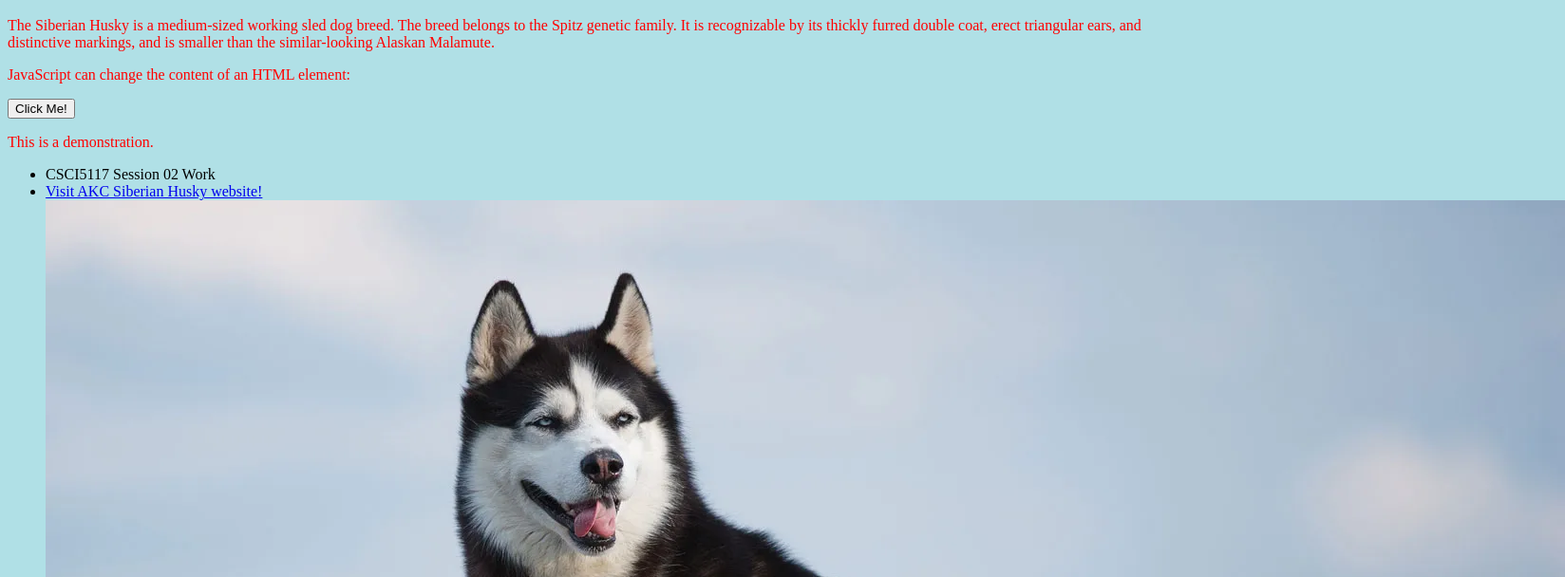
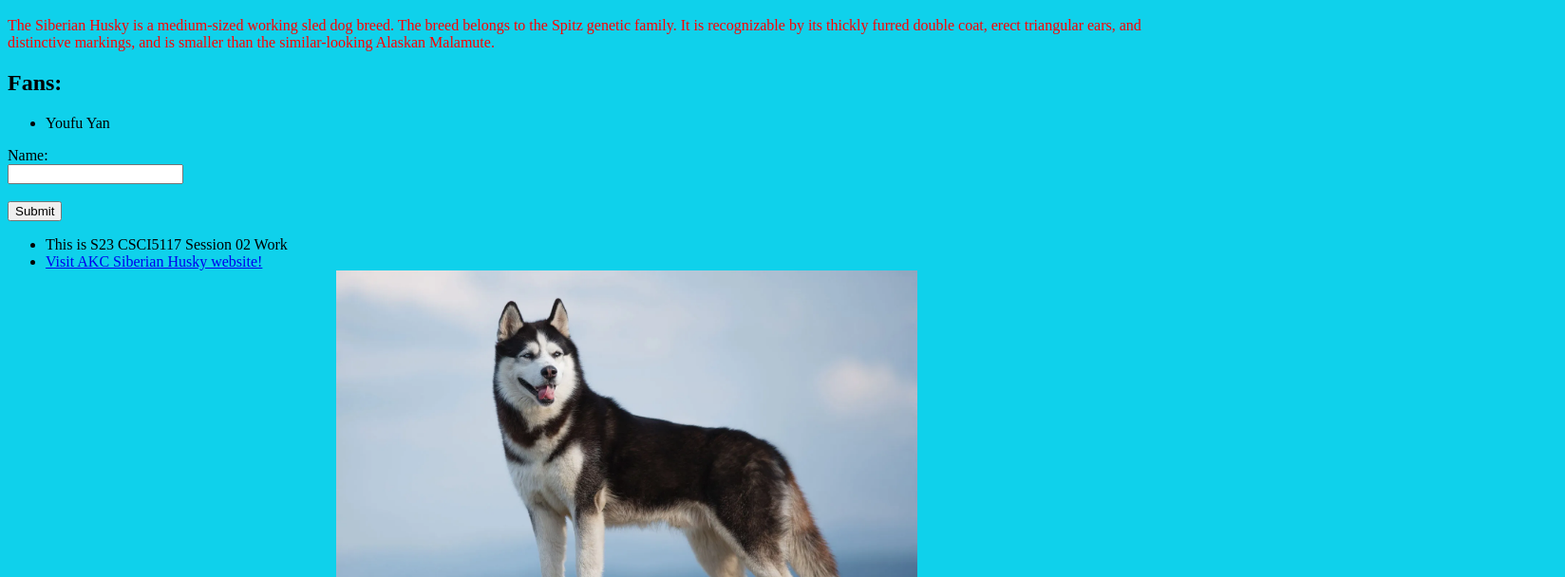
Before and after one commit to youfuyan/Session-02-2023-01-23, a plain HTML site: page index.html in a window 1280 px wide. Shown: the part 120-728 px from the top of the page at 95% size, 1648 px wide, since content can reach past the window. Drawn offline with Linux system fonts and the light colour scheme.

Commit message:
addName function

```diff
--- /dev/null
+++ b/addName.js
@@ -0,0 +1,9 @@
+function addName() {
+  let name = document.getElementById('name').value;
+  if (name) {
+    console.log(name);
+    document.getElementById('nameList').innerHTML += '<li> ' + name + '</li>';
+  } else {
+    console.log('Empty name was not added');
+  }
+}
--- a/index.html
+++ b/index.html
@@ -7,6 +7,8 @@
       charset="utf-8">
     </title>
   </head>
+  <script type="text/javascript" src="addName.js"></script>
+
   <body>
     <h1>Welcome to Husky Fan Club</h1>
     <h1>Siberian Husky</h1>
@@ -16,12 +18,19 @@
       furred double coat, erect triangular ears, and distinctive markings, and
       is smaller than the similar-looking Alaskan Malamute.
     </p>
-    <p>JavaScript can change the content of an HTML element:</p>
+    <h2>Fans:</h2>
+    <ul id="nameList">
+      <li>Youfu Yan</li>
+    </ul>
 
-    <button type="button" onclick="myFunction()">Click Me!</button>
-    <p id="demo">This is a demonstration.</p>
+    <form>
+      <label for="name">Name:</label><br />
+      <input type="text" id="name" name="name" />
+    </form>
+    <br />
+    <button onclick="addName()">Submit</button>
     <ul>
-      <li>CSCI5117 Session 02 Work</li>
+      <li>This is S23 CSCI5117 Session 02 Work</li>
       <li>
         <a href="https://www.akc.org/dog-breeds/siberian-husky/"
           >Visit AKC Siberian Husky website!</a
@@ -29,11 +38,5 @@
       </li>
       <img src="Siberian-Husky-dog.webp" alt="" />
     </ul>
-
-    <script>
-      function myFunction() {
-        document.getElementById('demo').innerHTML = 'Hello JavaScript!';
-      }
-    </script>
   </body>
 </html>
--- a/styles.css
+++ b/styles.css
@@ -1,9 +1,15 @@
 body {
-  background-color: powderblue;
+  background-color: rgb(15, 209, 235);
 }
 h1 {
   color: blue;
 }
 p {
-  color: red;
+  color: rgb(255, 0, 0);
 }
+img {
+  display: block;
+  margin-left: auto;
+  margin-right: auto;
+  width: 50%;
+}
```
